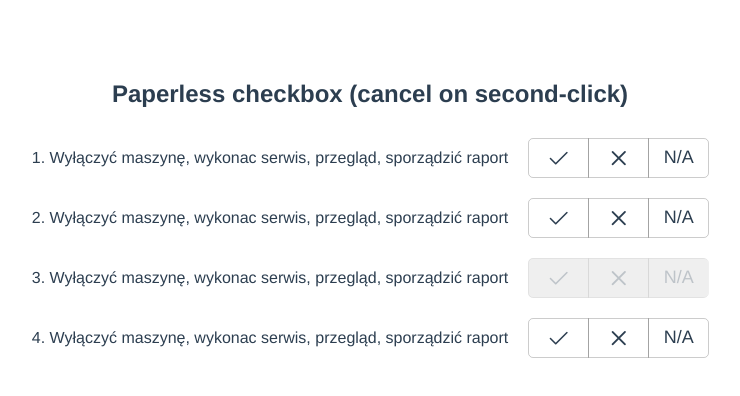
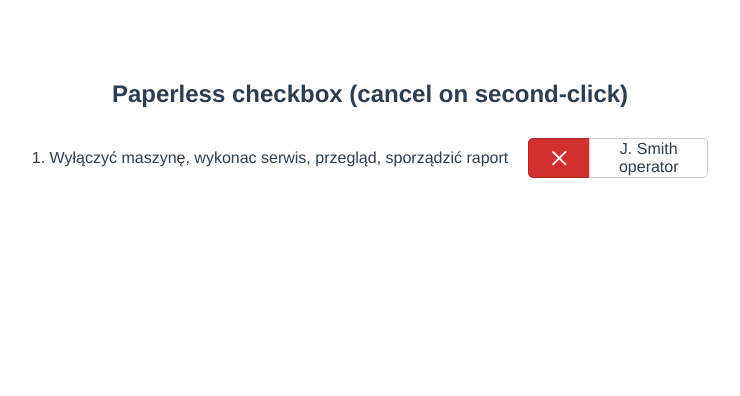
Before and after one commit to mrfy/paperless-checkbox, a Vue app: page / in a window 1280 px wide. Shown: the top 396 px of the page, without its empty margins (270-1010 px from the left). Built offline with nearby package versions, Linux system fonts and the light colour scheme.

Commit message:
Added v-bind:modelValue

```diff
--- a/src/components/SandBox.vue
+++ b/src/components/SandBox.vue
@@ -2,64 +2,77 @@
   <div class="hello">
     <h2>{{ msg }}<span>(cancel on second-click)</span></h2>
 
-    <div v-for="row in data" :key="row.id" class="parentClass">
+    <div v-for="row in data" class="parentClass" :key="row.id">
       <span>
         {{ row.id }}. Wyłączyć maszynę, wykonac serwis, przegląd, sporządzić
         raport
       </span>
       <CheckBox
+        v-bind:key="row.id"
+        v-bind:modelValue="val"
+        v-bind:data="row"
+        v-bind:disabled="row.isDisabled"
         @checkboxValue="setCheckboxVal"
-        v-model:value="eventValue"
-        :key="row.id"
-        :data="row"
-        :disabled="row.isDisabled"
       />
       <br />
-      <!-- {{ checked }} -->
     </div>
   </div>
 </template>
 
 <script lang="ts">
 import CheckBox from "@/components/SynapstryCheckbox.vue";
-import { ref, defineComponent } from "vue";
+import { ref, defineComponent, watch } from "vue";
 
 export default defineComponent({
   name: "SandBox",
-  props: {
-    msg: String,
-  },
   components: {
     CheckBox,
   },
+  props: {
+    msg: { type: String, default: "" },
+  },
   setup() {
     const checked = ref("");
+    const val = ref("nok");
+    watch(val, (current) => {
+      console.log("wartosc!! ", current);
+    });
+    // const data = [
+    //   {
+    //     id: 1,
+    //     operator: "J. Smith",
+    //     state: "ok",
+    //     role: "operator",
+    //     isDisabled: false,
+    //   },
+    //   {
+    //     id: 2,
+    //     operator: "J. Smith",
+    //     state: "ok",
+    //     role: "operator",
+    //     isDisabled: false,
+    //   },
+    //   {
+    //     id: 3,
+    //     operator: "A. Johnson",
+    //     state: "nok",
+    //     role: "operator",
+    //     isDisabled: true,
+    //   },
+    //   {
+    //     id: 4,
+    //     operator: "M. Anderson",
+    //     state: "nok",
+    //     role: "operator",
+    //     isDisabled: false,
+    //   },
+    // ];
+
     const data = [
       {
         id: 1,
         operator: "J. Smith",
         state: "ok",
-        role: "operator",
-        isDisabled: false,
-      },
-      {
-        id: 2,
-        operator: "J. Smith",
-        state: "ok",
-        role: "operator",
-        isDisabled: false,
-      },
-      {
-        id: 3,
-        operator: "A. Johnson",
-        state: "nok",
-        role: "operator",
-        isDisabled: true,
-      },
-      {
-        id: 4,
-        operator: "M. Anderson",
-        state: "nok",
         role: "operator",
         isDisabled: false,
       },
@@ -76,6 +89,7 @@ export default defineComponent({
       form_type,
       checked,
       data,
+      val,
     };
   },
 });
--- a/src/components/SynapstryCheckbox.vue
+++ b/src/components/SynapstryCheckbox.vue
@@ -1,6 +1,6 @@
 <template id="SynConfirmationCheckbox">
   <div>
-    <div class="app-class" v-click-outside="onClickOutside">
+    <div v-click-outside="onClickOutside" class="app-class">
       <div class="cancel-choice-wrapper" v-if="cancelMaskVisible">
         <label class="flex-label cancel-choice-icon" @click="cancelSelection">
           {{ cancelMsg }}
@@ -22,9 +22,9 @@
             <input
               name="select"
               type="radio"
+              v-model="radioValue"
+              id="option-1"
               value="ok"
-              id="option-1"
-              v-model="radioValue"
             />
           </label>
         </transition>
@@ -75,7 +75,7 @@
 </template>
 
 <script lang="ts">
-import { defineComponent, ref, watch } from "vue";
+import { defineComponent, ref, toRefs, watch } from "vue";
 import vClickOutside from "click-outside-vue3";
 import "primeicons/primeicons.css";
 
@@ -88,8 +88,8 @@ type DataType = {
 };
 
 export default defineComponent({
+  template: "#SynConfirmationCheckbox",
   name: "ConfirmationCheckbox",
-  template: "#SynConfirmationCheckbox",
   directives: {
     clickOutside: vClickOutside.directive,
   },
@@ -114,25 +114,13 @@ export default defineComponent({
     },
   },
   setup(props, { emit }) {
-    const cancelMaskVisible = ref(false);
+    let { modelValue } = toRefs(props);
+
+    const cancelMaskVisible = ref<boolean>(false);
     const radioValue = ref<string>("");
+    radioValue.value = modelValue.value;
 
-    const activateClassName = "active-selection";
-
-    watch(props, () => {
-      console.log(
-        "🚀 ~ file: ConfirmationCheckbox.vue ~ line 118 ~ setup ~ radioValue",
-        radioValue.value,
-        props.modelValue
-      );
-      radioValue.value = props.modelValue;
-    });
-
-    watch(radioValue as any, (currentValue) => {
-      console.log(
-        "🚀 ~ file: ConfirmationCheckbox.vue ~ line 129 ~ watch ~ currentValue",
-        currentValue
-      );
+    watch(radioValue, (currentValue) => {
       emit("update:modelValue", currentValue);
     });
 
@@ -143,29 +131,27 @@ export default defineComponent({
         return false;
       }
     };
-    const resetCheckbox = () => {
-      radioValue.value = "";
-    };
+
     const classSelector = (val: string): string[] => {
-      const classes: string[] = [];
-      radioValue.value == "" ? classes.push(`opt-${val}-inactive`) : "";
+      const cssClasses: string[] = [];
+      radioValue.value == "" ? cssClasses.push(`opt-${val}-inactive`) : "";
       if (radioValue.value == val) {
-        classes.push(activateClassName);
+        cssClasses.push("active-selection");
         switch (val) {
           case "ok":
-            classes.push(`opt-${val}-active`);
+            cssClasses.push(`opt-${val}-active`);
             break;
           case "nok":
-            classes.push(`opt-${val}-active`);
+            cssClasses.push(`opt-${val}-active`);
             break;
           case "na":
-            classes.push(`opt-${val}-active`);
+            cssClasses.push(`opt-${val}-active`);
             break;
           default:
             break;
         }
       }
-      return classes;
+      return cssClasses;
     };
     const showCancelMask = () => {
       if (radioValue.value === "") {
@@ -185,7 +171,6 @@ export default defineComponent({
       radioValue,
       cancelMaskVisible,
       cancelSelection,
-      resetCheckbox,
       inputShowCondition,
       classSelector,
       showCancelMask,
```
